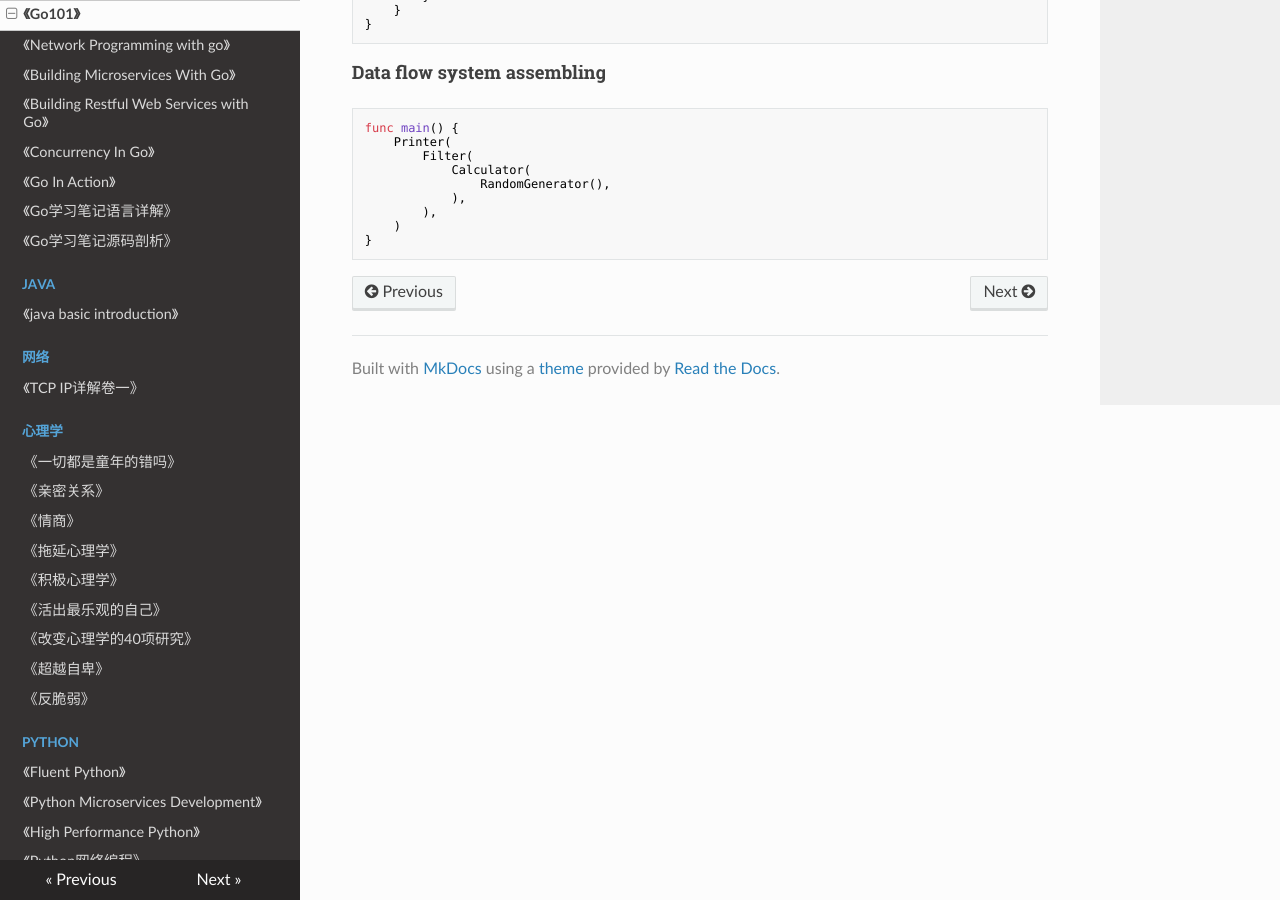
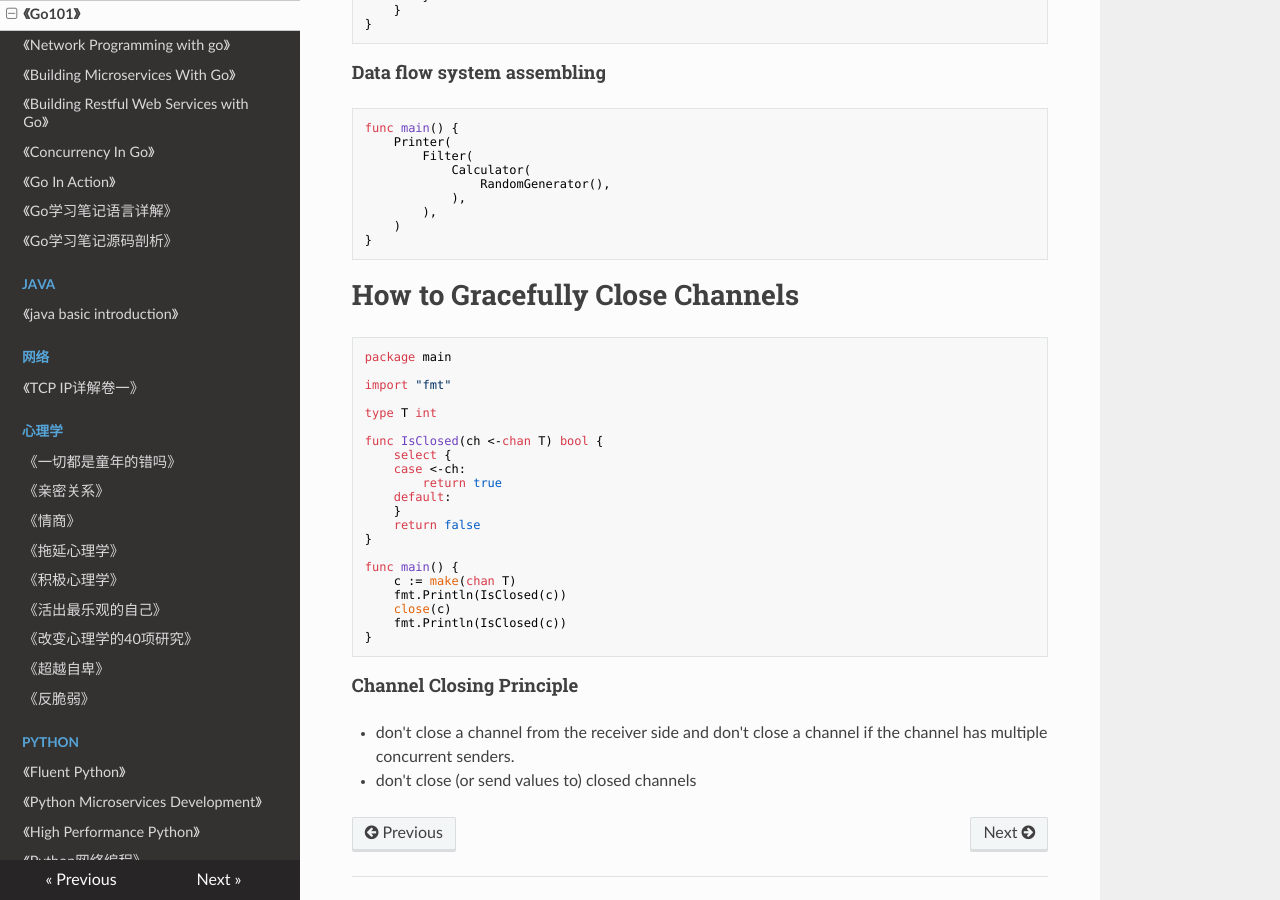
Before and after one commit to PegasusWang/booknotes, an MkDocs documentation site: the page built from docs/golang/go101/book.md, in a window 1280 px wide and 900 px high, scrolled down 16419 px. Built offline with MkDocs 1.6.1, drawn with Linux system fonts in a browser that asks for light colours; nearby versions of some CDN libraries; old or Windows-style settings are respelled for this version of MkDocs.

Commit message:
channel close principle

````diff
--- a/docs/golang/go101/book.md
+++ b/docs/golang/go101/book.md
@@ -1043,3 +1043,34 @@ func main() {
 	)
 }
 ```
+
+# How to Gracefully Close Channels
+
+```go
+package main
+
+import "fmt"
+
+type T int
+
+func IsClosed(ch <-chan T) bool {
+	select {
+	case <-ch:
+		return true
+	default:
+	}
+	return false
+}
+
+func main() {
+	c := make(chan T)
+	fmt.Println(IsClosed(c))
+	close(c)
+	fmt.Println(IsClosed(c))
+}
+```
+
+#### Channel Closing Principle
+
+- don't close a channel from the receiver side and don't close a channel if the channel has multiple concurrent senders.
+- don't close (or send values to) closed channels
````
